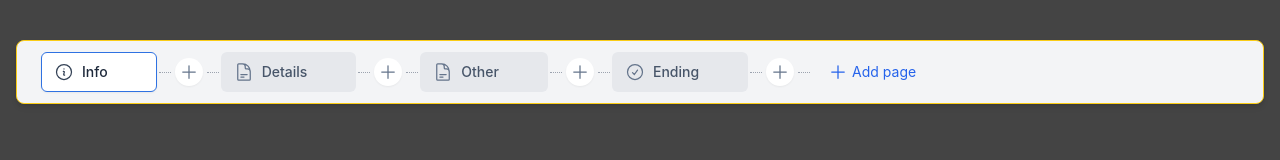
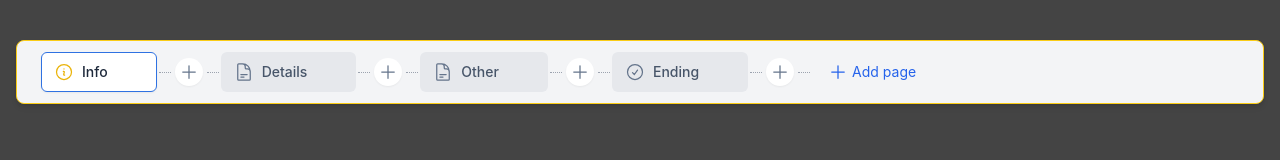
Before and after one commit to Maaz16621/react-page-navigation, a React (Vite) app: page / in a window 1280 px wide. Shown: the top 160 px of the page. Built offline with nearby package versions, Linux system fonts and the light colour scheme.

Commit message:
icon color fixed

```diff
--- a/components/PageItem.tsx
+++ b/components/PageItem.tsx
@@ -46,26 +46,26 @@ const PageItem: React.FC<PageItemProps> = ({
   }
 
   // Base classes for the PageItem container
-  const baseItemClasses = "flex items-center px-3 py-2 h-10 rounded-md cursor-grab transition-all duration-150 ease-in-out group flex-shrink-0 border"; // Added 'border' for consistent 1px border width
+  const baseItemClasses = "flex items-center px-3 py-2 h-10 rounded-md cursor-grab transition-all duration-150 ease-in-out group flex-shrink-0 border";
 
   // Classes for active state
-  const activeItemClasses = "bg-white text-slate-800 shadow-sm border-[#2F72E2]"; // Added blue border
+  const activeItemClasses = "bg-white text-slate-800 shadow-sm border-[#2F72E2]";
 
   // Classes for inactive state (using arbitrary values for hex with alpha)
-  const inactiveItemClasses = "bg-[#9DA4B226] text-slate-600 hover:bg-[#9DA4B259] hover:text-slate-700 border-transparent"; // Explicitly transparent border
+  const inactiveItemClasses = "bg-[#9DA4B226] text-slate-600 hover:bg-[#9DA4B259] hover:text-slate-700 border-transparent";
 
   // Classes for when the item is being dragged
   const draggedItemClasses = "opacity-50 scale-95 shadow-lg";
 
   // Base classes for the icon
   const baseIconClasses = "w-5 h-5 mr-2";
-  const activeIconClasses = "text-slate-700"; // Icon color for active PageItem
-  const inactiveIconClasses = "text-slate-500 group-hover:text-slate-600"; // Icon color for inactive PageItem, changes on parent hover
+  const activeIconClasses = "text-yellow-500"; // Changed from text-slate-700
+  const inactiveIconClasses = "text-slate-500 group-hover:text-slate-600";
 
   // Base classes for the ellipsis button
   const baseEllipsisClasses = "ml-2 p-1 rounded transition-colors opacity-0 group-hover:opacity-100 focus:opacity-100";
-  const activeEllipsisClasses = "text-slate-500 hover:bg-slate-200"; // Ellipsis color for active PageItem
-  const inactiveEllipsisClasses = "text-slate-400 hover:bg-slate-300/40 group-hover:text-slate-600"; // Ellipsis for inactive, uses group-hover for text color
+  const activeEllipsisClasses = "text-slate-500 hover:bg-slate-200";
+  const inactiveEllipsisClasses = "text-slate-400 hover:bg-slate-300/40 group-hover:text-slate-600";
 
   return (
     <div
```
